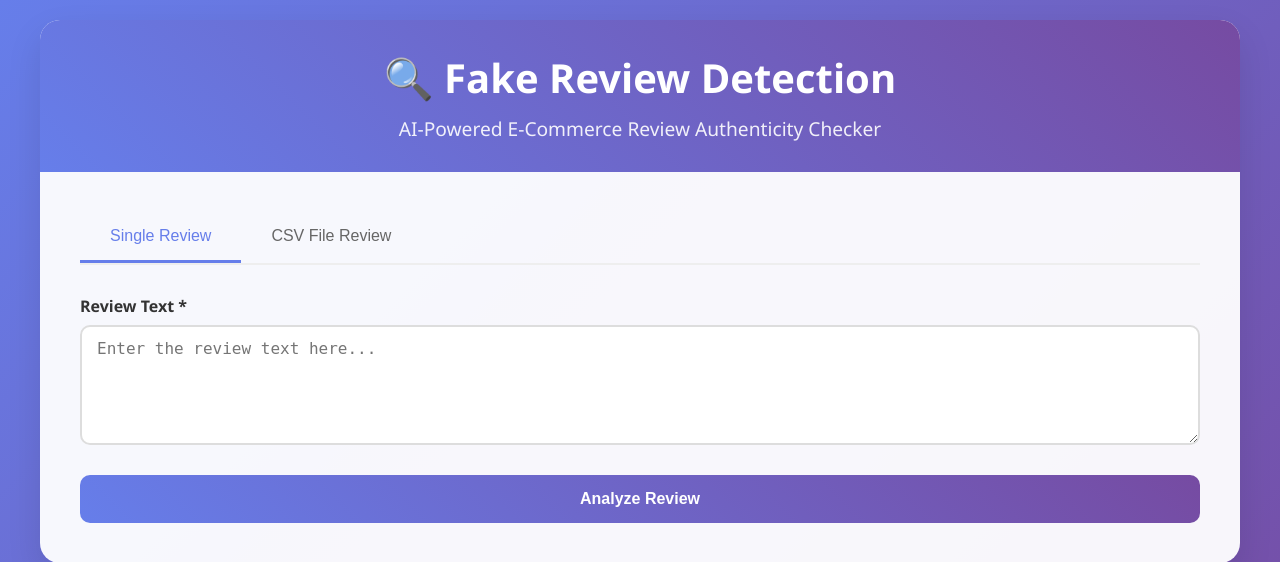
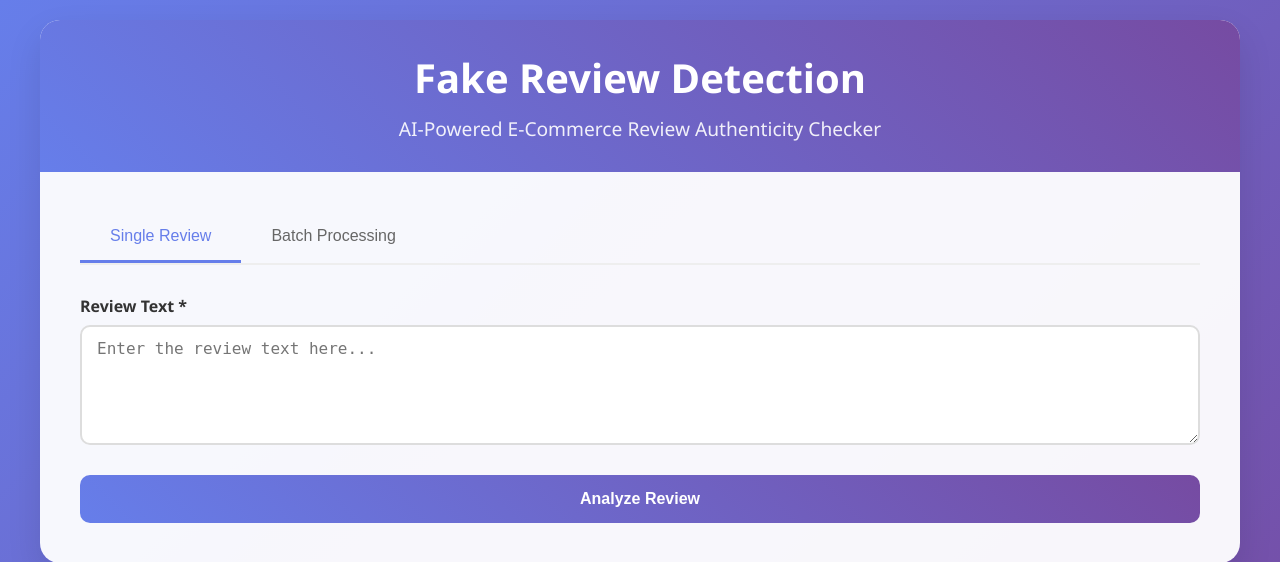
Before and after one commit to Ramya-ui513/thesis, a Flask app: page / in a window 1280 px wide. Shown: the top 562 px of the page. Run offline with Flask 3, Linux system fonts and the light colour scheme.

Commit message:
Refactor index.html for improved layout and styling
Updated HTML structure and improved styles for better presentation. Changed button labels and added Font Awesome icons for visual enhancement.

```diff
--- a/templates/index.html
+++ b/templates/index.html
@@ -4,6 +4,10 @@
     <meta charset="UTF-8">
     <meta name="viewport" content="width=device-width, initial-scale=1.0">
     <title>Fake Review Detection</title>
+    <link
+            rel="stylesheet"
+            href="https://cdnjs.cloudflare.com/ajax/libs/font-awesome/6.5.1/css/all.min.css"/>
+
     <style>
         * {
             margin: 0;
@@ -249,8 +253,12 @@
         }
 
         @keyframes spin {
-            0% { transform: rotate(0deg); }
-            100% { transform: rotate(360deg); }
+            0% {
+                transform: rotate(0deg);
+            }
+            100% {
+                transform: rotate(360deg);
+            }
         }
 
         @media (max-width: 768px) {
@@ -275,14 +283,14 @@
 <body>
 <div class="container">
     <div class="header">
-            <h1>🔍 Fake Review Detection</h1>
+        <h1>Fake Review Detection</h1>
         <p>AI-Powered E-Commerce Review Authenticity Checker</p>
     </div>
 
         <div class="content">
             <div class="tabs">
                 <button class="tab active" onclick="switchTab('single')">Single Review</button>
-                <button class="tab" onclick="switchTab('batch')">CSV File Review</button>
+                <button class="tab" onclick="switchTab('batch')">Batch Processing</button>
             </div>
 
             <div id="single-tab" class="tab-content active">
@@ -413,7 +421,11 @@
     function showSingleResult(data) {
         const result = document.getElementById('result');
         const className = data.prediction === 'Fake' ? 'fake' : 'real';
-            const icon = data.prediction === 'Fake' ? '❌' : '✅';
+        const icon =
+            data.prediction === 'Fake'
+                ? '<i class="fa-solid fa-circle-xmark"></i>'
+                : '<i class="fa-solid fa-circle-check"></i>';
+
 
         result.className = `result ${className}`;
         result.innerHTML = `
@@ -436,7 +448,11 @@
 
         results.forEach((item, index) => {
             const className = item.prediction === 'Fake' ? 'fake' : 'real';
-                const icon = item.prediction === 'Fake' ? '❌' : '✅';
+            const icon =
+                item.prediction === 'Fake'
+                    ? '<i class="fa-solid fa-circle-xmark"></i>'
+                    : '<i class="fa-solid fa-circle-check"></i>';
+
 
             html += `
                     <div class="batch-result-item ${className}">
@@ -453,7 +469,13 @@
     function showResult(message, type) {
         const result = document.getElementById('result');
         result.className = `result ${type}`;
-            result.innerHTML = `<h3>${type === 'error' ? '⚠️' : 'ℹ️'} ${message}</h3>`;
+        const icon =
+            type === 'error'
+                ? '<i class="fa-solid fa-triangle-exclamation"></i>'
+                : '<i class="fa-solid fa-circle-info"></i>';
+
+        result.innerHTML = `<h3>${icon} ${message}</h3>`;
+
         result.style.display = 'block';
     }
 
```
Lines whose indentation alone changed are shown as unchanged.
